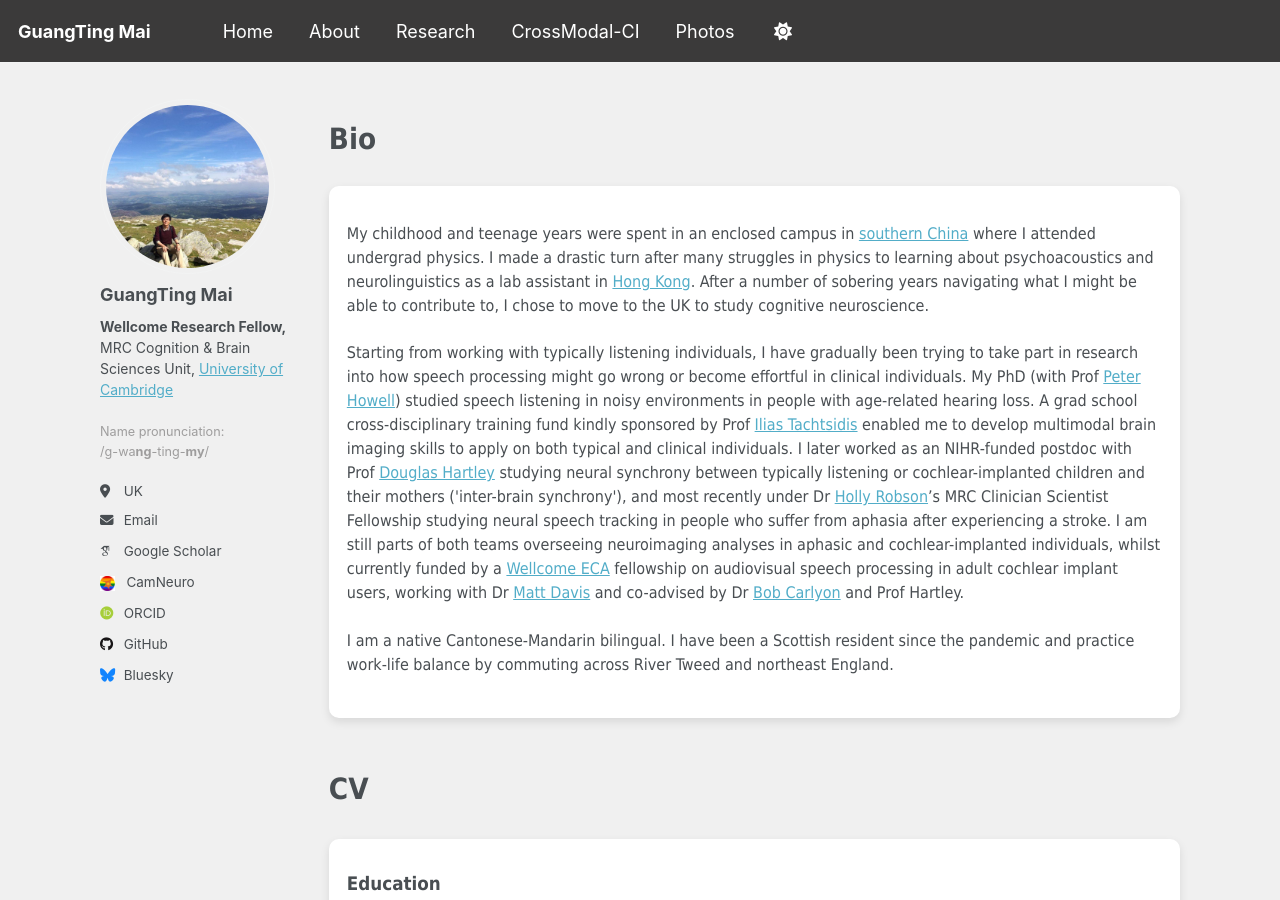
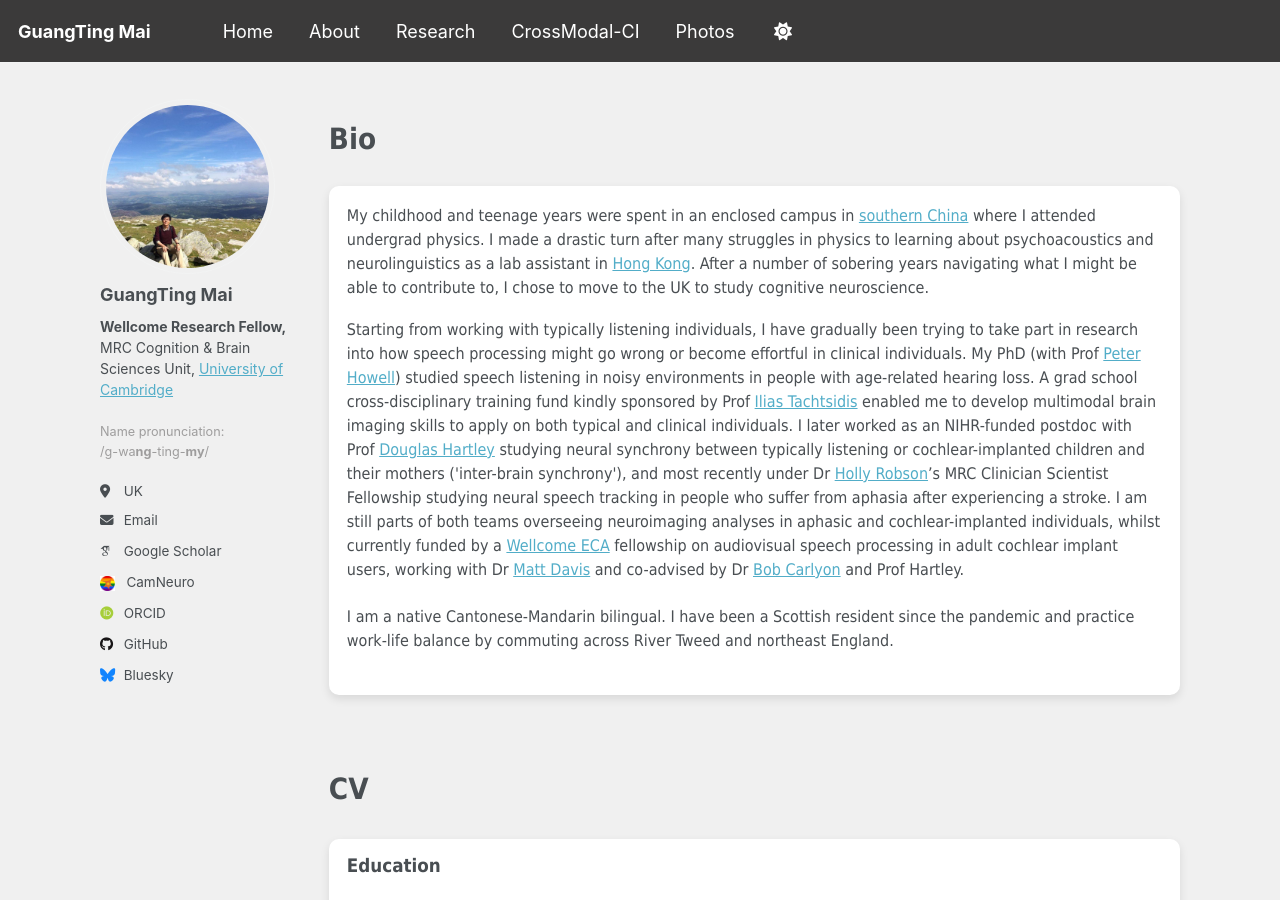
Before and after one commit to guangtingmai/guangtingmai.github.io, a Jekyll site: the page built from _pages/about.html, in a window 1280 px wide and 900 px high. Built offline with Jekyll 4.4.1, drawn with Linux system fonts in a browser that asks for light colours; some web fonts are replaced.

Commit message:
Update about.html

```diff
--- a/_pages/about.html
+++ b/_pages/about.html
@@ -5,8 +5,8 @@
 author_profile: true
 ---
 <p><span style="font-size: 22pt;font-family: Tahoma;line-height: 1.55;display: block"><strong>Bio</strong></span></p>
-<div class="white-frame">
-<p><span style="font-size: 12pt;font-family: Tahoma;line-height: 1.5;display: block;margin-bottom: 0.2vh">My childhood and teenage years were spent in an enclosed
+<p><div class="white-frame">
+<span style="font-size: 12pt;font-family: Tahoma;line-height: 1.5;display: block;margin-bottom: 0.2vh">My childhood and teenage years were spent in an enclosed
   campus in <a href="https://en.wikipedia.org/wiki/Sun_Yat-sen_University">southern China</a> where I attended undergrad physics. I made a
   drastic turn after many struggles in physics to learning about psychoacoustics and neurolinguistics as a lab assistant in <a href="https://www.ee.cuhk.edu.hk/~lel/research/index.html">Hong Kong</a>.
   After a number of sobering years navigating what I might be able to contribute to, I chose to move to the UK to study cognitive neuroscience.</span>
@@ -22,13 +22,13 @@
   fellowship on audiovisual speech processing in adult cochlear implant users, working with Dr <a href="https://www.mrc-cbu.cam.ac.uk/people/matt.davis/">Matt Davis</a>
   and co-advised by Dr <a href="https://www.mrc-cbu.cam.ac.uk/people/bob.carlyon/">Bob Carlyon</a> and Prof Hartley.</span></p>
 <p><span style="font-size: 12pt;font-family: Tahoma;line-height: 1.5;display: block;margin-bottom: 0.2vh">I am a native Cantonese-Mandarin bilingual. I have been a
-  Scottish resident since the pandemic and practice work-life balance by commuting across River Tweed and northeast England.</span></p>
-</div>
+  Scottish resident since the pandemic and practice work-life balance by commuting across River Tweed and northeast England.</span>
+</div></p>
 
 <br>
 <p><span style="font-size: 22pt;font-family: Tahoma;line-height: 1.8;display: block"><strong>CV</strong></span></p>
-<div class="white-frame">
-<p><span style="font-size: 14pt;font-family: Tahoma;line-height: 1;display: block"><strong>Education</strong></span></p>
+
+<p><div class="white-frame"><span style="font-size: 14pt;font-family: Tahoma;line-height: 1;display: block"><strong>Education</strong></span></p>
 <p>
   <span style="font-size: 12pt;font-family: Tahoma;line-height: 2;display: block;">2020&emsp;<strong>PhD Cognitive Neuroscience</strong>, University College London</span>
   <span style="font-size: 12pt;font-family: Tahoma;line-height: 2;display: block;">2014&emsp;<strong>MSc Cognitive Neuroscience</strong>, University of Sheffield</span>
@@ -52,4 +52,4 @@
   <span style="font-size: 12pt;font-family: Tahoma;line-height: 1.4;display: block;">2009-2013&emsp;<strong>Research Assistant</strong>
   <span style="font-size: 12pt;font-family: Tahoma;line-height: 1.5;display: block;">&emsp;&emsp;&emsp;&emsp;&emsp;&ensp;&nbsp;Department of Electronic Engineering, Chinese University of Hong Kong</span>
 </p>
-<div class="white-frame">
+</div>
```
